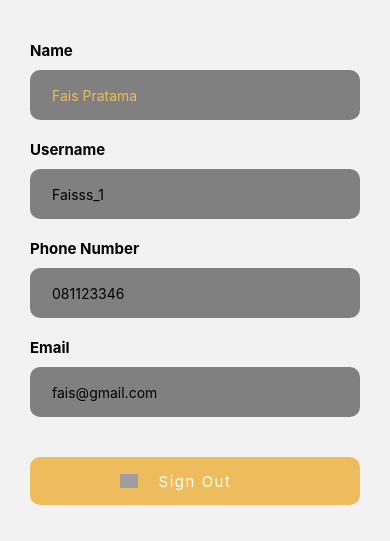
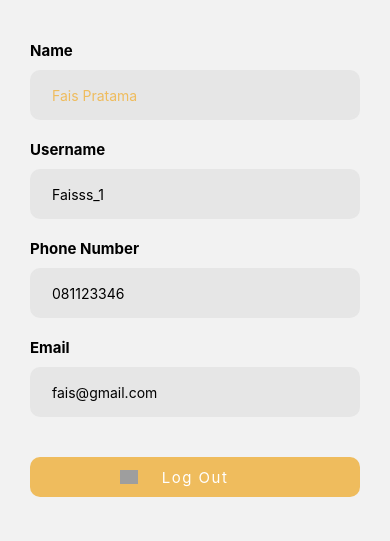
Before and after one commit to tiaaaw2/resepinaja, a React Native app: screen /Profile in a window 390 px wide. Shown: the part 235-776 px from the top of the page. Built offline with nearby package versions, Linux system fonts and the light colour scheme; grey boxes are pictures that could not be loaded.

Commit message:
add search

```diff
--- /dev/null
+++ b/src/assets/color/color.js
@@ -0,0 +1,7 @@
+export const COLOR_GRAY = {
+  DARKEST: '#1a1a1a', // Abu-abu sangat gelap
+  DARK: '#4d4d4d', // Abu-abu gelap
+  NORMAL: '#7f7f7f', // Abu-abu sedang
+  LIGHT: '#b3b3b3', // Abu-abu terang
+  LIGHTEST: '#e6e6e6', // Abu-abu sangat terang
+};
--- a/src/screens/AddRecipe.js
+++ b/src/screens/AddRecipe.js
@@ -10,6 +10,7 @@ import {
 import {NavigationContainer, useNavigation} from '@react-navigation/native';
 import {createNativeStackNavigator} from '@react-navigation/native-stack';
 import {createBottomTabNavigator} from '@react-navigation/bottom-tabs';
+import {COLOR_GRAY} from '../assets/color/color';
 
 function AddRecipe() {
   return (
@@ -62,8 +63,8 @@ function AddRecipe() {
                   height: 50,
                   width: '100%',
                   borderRadius: 10,
-                  borderColor: 'grey',
-                  backgroundColor: 'grey',
+                  borderColor: COLOR_GRAY.LIGHTEST,
+                  backgroundColor: COLOR_GRAY.LIGHTEST,
                   borderWidth: 2,
                 }}
               />
@@ -96,8 +97,8 @@ function AddRecipe() {
                   height: 150,
                   width: '100%',
                   borderRadius: 10,
-                  borderColor: 'grey',
-                  backgroundColor: 'grey',
+                  borderColor: COLOR_GRAY.LIGHTEST,
+                  backgroundColor: COLOR_GRAY.LIGHTEST,
                   borderWidth: 2,
                 }}
               />
@@ -132,8 +133,8 @@ function AddRecipe() {
                   height: 150,
                   width: '100%',
                   borderRadius: 10,
-                  borderColor: 'grey',
-                  backgroundColor: 'grey',
+                  borderColor: COLOR_GRAY.LIGHTEST,
+                  backgroundColor: COLOR_GRAY.LIGHTEST,
                   borderWidth: 2,
                 }}
               />
@@ -161,7 +162,7 @@ function AddRecipe() {
             // }}
             style={{
               backgroundColor: '#EFBC5D',
-              height: 48,
+              height: 40,
               justifyContent: 'center',
               alignItems: 'center',
               borderRadius: 10,
--- a/src/screens/Home.js
+++ b/src/screens/Home.js
@@ -1,19 +1,79 @@
 import * as React from 'react';
-import {View, Text, TouchableOpacity, Image, TextInput} from 'react-native';
+import {
+  View,
+  Text,
+  TouchableOpacity,
+  Image,
+  TextInput,
+  ImageBackground,
+  ScrollView,
+} from 'react-native';
 import {NavigationContainer, useNavigation} from '@react-navigation/native';
+import {createNativeStackNavigator} from '@react-navigation/native-stack';
+import {createBottomTabNavigator} from '@react-navigation/bottom-tabs';
+import {COLOR_GRAY} from '../assets/color/color';
 
 function Home() {
   const navigation = useNavigation();
   return (
-    <View style={{flex: 1, alignItems: 'center', justifyContent: 'center'}}>
-      <TouchableOpacity
-        onPress={() => {
-          navigation.navigate('Profile');
-        }}
-        style={{flex: 1, alignItems: 'center', justifyContent: 'center'}}>
-        <Text>ini home</Text>
-      </TouchableOpacity>
-    </View>
+    <ScrollView showsVerticalScrollIndicator={false}>
+      <View style={{padding: 25}}>
+        {/* HEADER */}
+        <View>
+          <Text
+            style={{
+              fontSize: 25,
+              fontWeight: 'bold',
+              marginTop: 7,
+            }}>
+            Hi Faisss_1
+          </Text>
+          <Text
+            style={{
+              fontSize: 17,
+              marginTop: 40,
+              textAlign: 'center',
+            }}>
+            What food do you want to cook today?
+          </Text>
+        </View>
+        {/* HEADER */}
+        {/* CARI */}
+        <View style={{paddingHorizontal: 6}}>
+          <TextInput
+            placeholder="search recipe"
+            style={{
+              marginTop: 10,
+              marginBottom: 50,
+              paddingHorizontal: 20,
+              height: 50,
+              width: '100%',
+              borderRadius: 10,
+              borderColor: '#EFBC5D',
+              backgroundColor: '#EFBC5D',
+              borderWidth: 2,
+            }}
+          />
+        </View>
+        {/* CARI */}
+
+        {/* RECIPE */}
+        <View>
+          <TouchableOpacity>
+            <Image
+              source={require('./../assets/ikanNila.jpg')}
+              style={{
+                width: '97%',
+                height: 170,
+                borderRadius: 15,
+                marginLeft: 7,
+              }}
+            />
+          </TouchableOpacity>
+        </View>
+        {/* RECIPE */}
+      </View>
+    </ScrollView>
   );
 }
 
--- a/src/screens/Profile.js
+++ b/src/screens/Profile.js
@@ -11,6 +11,7 @@ import {
 import {NavigationContainer, useNavigation} from '@react-navigation/native';
 import {createNativeStackNavigator} from '@react-navigation/native-stack';
 import {createBottomTabNavigator} from '@react-navigation/bottom-tabs';
+import {COLOR_GRAY} from '../assets/color/color';
 
 function Profile() {
   return (
@@ -84,8 +85,8 @@ function Profile() {
               width: '100%',
               color: '#EFBC5D',
               borderRadius: 10,
-              borderColor: 'grey',
-              backgroundColor: 'grey',
+              borderColor: COLOR_GRAY.LIGHTEST,
+              backgroundColor: COLOR_GRAY.LIGHTEST,
               borderWidth: 2,
             }}
           />
@@ -115,8 +116,8 @@ function Profile() {
                   height: 50,
                   width: '100%',
                   borderRadius: 10,
-                  borderColor: 'grey',
-                  backgroundColor: 'grey',
+                  borderColor: COLOR_GRAY.LIGHTEST,
+                  backgroundColor: COLOR_GRAY.LIGHTEST,
                   borderWidth: 2,
                   paddingRight: 50,
                 }}
@@ -155,8 +156,8 @@ function Profile() {
                   height: 50,
                   width: '100%',
                   borderRadius: 10,
-                  borderColor: 'grey',
-                  backgroundColor: 'grey',
+                  borderColor: COLOR_GRAY.LIGHTEST,
+                  backgroundColor: COLOR_GRAY.LIGHTEST,
                   borderWidth: 2,
                   paddingRight: 50,
                 }}
@@ -195,8 +196,8 @@ function Profile() {
                   height: 50,
                   width: '100%',
                   borderRadius: 10,
-                  borderColor: 'grey',
-                  backgroundColor: 'grey',
+                  borderColor: COLOR_GRAY.LIGHTEST,
+                  backgroundColor: COLOR_GRAY.LIGHTEST,
                   borderWidth: 2,
                   paddingRight: 50,
                 }}
@@ -224,7 +225,7 @@ function Profile() {
             }}
             style={{
               backgroundColor: '#EFBC5D',
-              height: 48,
+              height: 40,
               justifyContent: 'center',
               alignItems: 'center',
               borderRadius: 10,
@@ -247,7 +248,7 @@ function Profile() {
                 letterSpacing: 1.5,
                 fontWeight: 'semibold',
               }}>
-              Sign Out
+              Log Out
             </Text>
           </TouchableOpacity>
         </View>
```
Also changed, not shown: src/assets/ikanNila.jpg (added).
